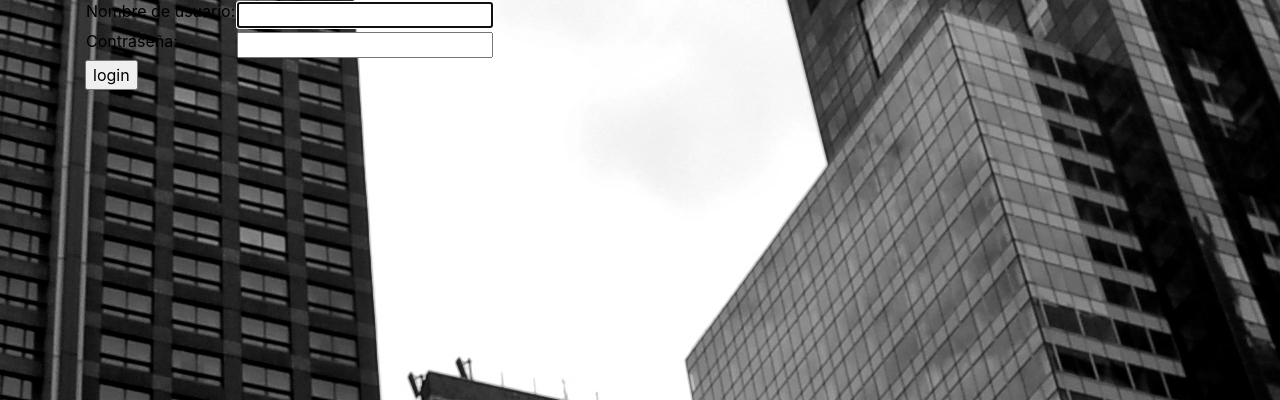
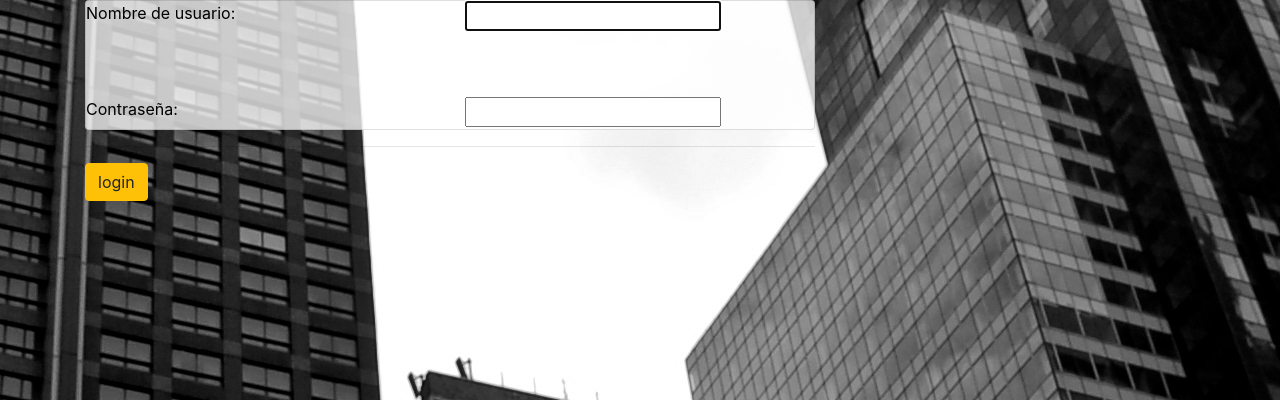
Before and after one commit to two-sider/mi-blog, a Django app: page /accounts/login/ in a window 1280 px wide. Shown: the part 56-456 px from the top of the page. Run offline with Django 3.2, Linux system fonts and the light colour scheme; some libraries are stand-ins or nearby versions; some web fonts are replaced.

Commit message:
new design 2

```diff
--- a/blog/templates/registration/login.html
+++ b/blog/templates/registration/login.html
@@ -5,20 +5,25 @@
         <p>Your username and password didn't match. Please try again.</p>
     {% endif %}
 
+
+
     <form method="post" action="{% url 'login' %}">
     {% csrf_token %}
-        <table>
-        <tr>
-            <td>{{ form.username.label_tag }}</td>
-            <td>{{ form.username }}</td>
-        </tr>
-        <tr>
-            <td>{{ form.password.label_tag }}</td>
-            <td>{{ form.password }}</td>
-        </tr>
-        </table>
-
-        <input type="submit" value="login" />
+    <div class="card" style="background-color: #ffffffc0;">
+            <div class="row">
+              <div class="col">{{ form.username.label_tag }}</div>
+              <div class="col">{{ form.username }}</div>
+              <br>
+              <br>
+              <div class="w-100"></div>
+              <br>
+              <br>
+              <div class="col">{{ form.password.label_tag }}</div>
+              <div class="col">{{ form.password }}</div>
+            </div>
+    </div>
+    <hr>
+        <input type="submit" class="btn btn-warning" value="login" />
         <input type="hidden" name="next" value="{{ next }}" />
     </form>
 {% endblock %}
```
